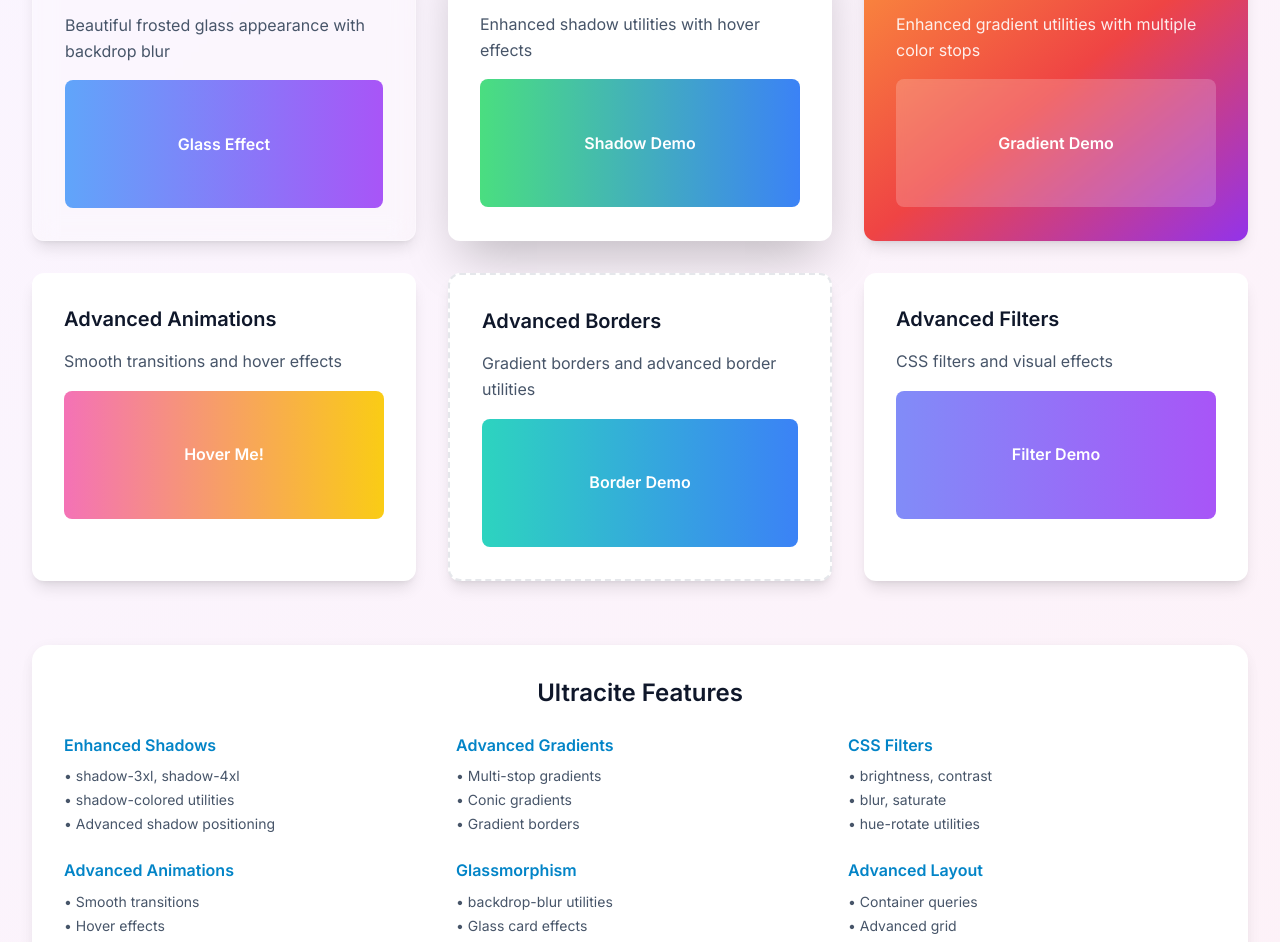
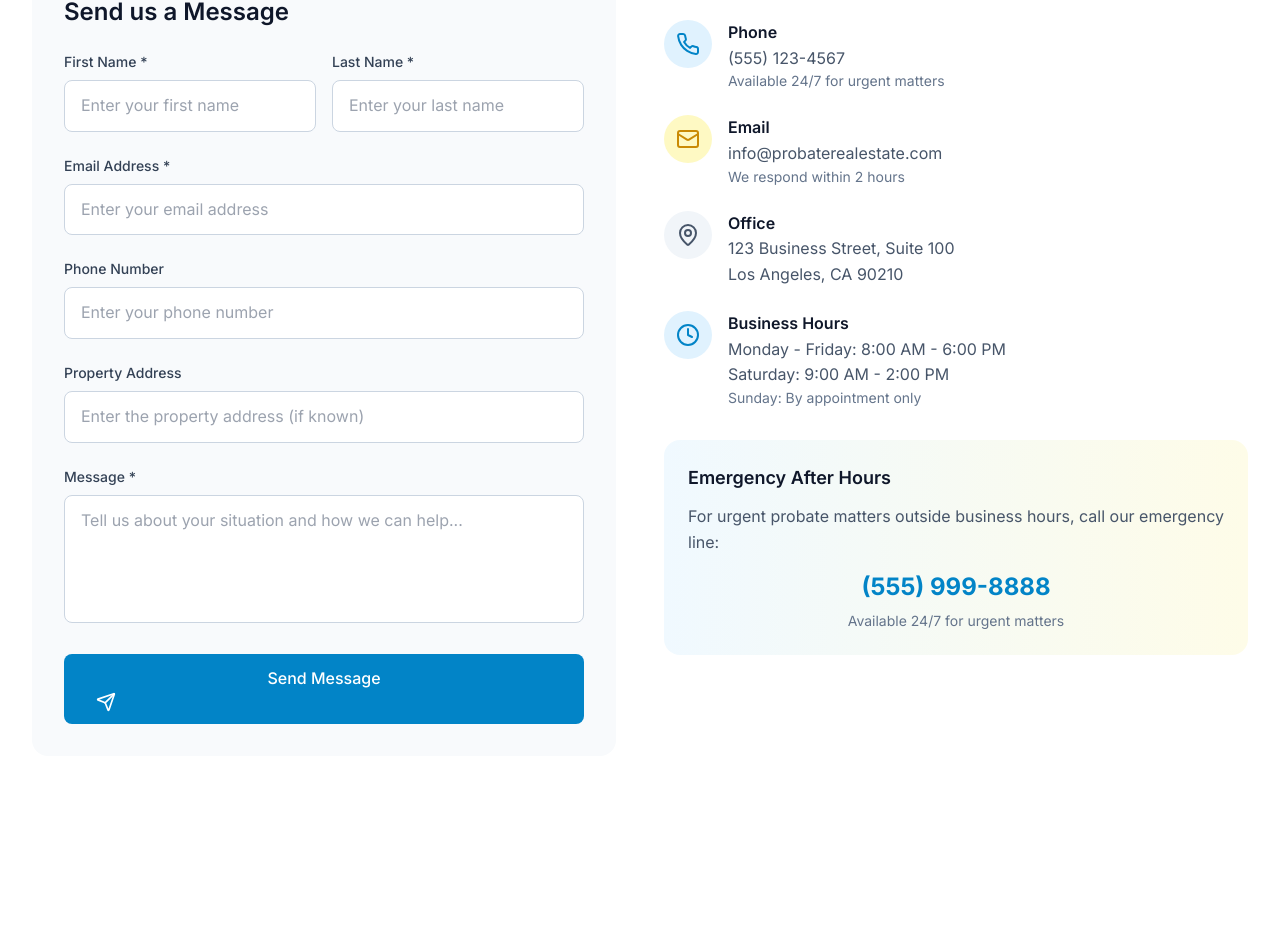
Before and after one commit to DrJanDuffy/probaterealestatesales.com, a Next.js app: page / in a window 1280 px wide. Shown: the part 5531-6473 px from the top of the page. After the commit the page ends 6351 px from the top, so only its background shows below. Built offline with nearby package versions, Linux system fonts and the light colour scheme.

Commit message:
Remove Ultracite completely to fix Vercel deployment issues

```diff
--- a/package.json
+++ b/package.json
@@ -6,7 +6,6 @@
     "dev": "next dev",
     "build": "next build",
     "start": "next start",
-    "export": "next build && next export",
     "lint": "biome check .",
     "lint:fix": "biome check --write .",
     "format": "biome format --write .",
@@ -18,8 +17,7 @@
     "next": "15.5.0",
     "react": "^18.3.1",
     "react-dom": "^18.3.1",
-    "tailwind-merge": "^2.5.4",
-    "ultracite": "^5.2.5"
+    "tailwind-merge": "^2.5.4"
   },
   "devDependencies": {
     "@biomejs/biome": "^1.9.0",
--- a/src/app/page.tsx
+++ b/src/app/page.tsx
@@ -4,7 +4,6 @@
 import WhyChooseUs from '@/components/WhyChooseUs';
 import Testimonials from '@/components/Testimonials';
 import ContactSection from '@/components/ContactSection';
-import UltraciteDemo from '@/components/UltraciteDemo';
 
 export default function Home() {
   return (
@@ -14,7 +13,6 @@
       <FeaturedProperties />
       <WhyChooseUs />
       <Testimonials />
-      <UltraciteDemo />
       <ContactSection />
     </main>
   );
--- a/src/components/UltraciteDemo.tsx
+++ /dev/null
@@ -1,153 +0,0 @@
-export default function UltraciteDemo() {
-  return (
-    <section className="section-padding bg-gradient-to-br from-purple-50 to-pink-50">
-      <div className="container-max">
-        <div className="text-center mb-16">
-          <h2 className="text-3xl md:text-4xl font-bold text-secondary-900 mb-4">
-            Ultracite CSS Features
-          </h2>
-          <p className="text-xl text-secondary-600 max-w-3xl mx-auto">
-            Enhanced CSS utilities and components powered by Ultracite
-          </p>
-        </div>
-
-        <div className="grid md:grid-cols-2 lg:grid-cols-3 gap-8">
-          {/* Glassmorphism Card */}
-          <div className="card backdrop-blur-md bg-white/20 border border-white/30 p-8">
-            <h3 className="text-xl font-semibold text-secondary-900 mb-4">
-              Glassmorphism Effect
-            </h3>
-            <p className="text-secondary-600 mb-4">
-              Beautiful frosted glass appearance with backdrop blur
-            </p>
-            <div className="h-32 bg-gradient-to-r from-blue-400 to-purple-500 rounded-lg flex items-center justify-center">
-              <span className="text-white font-semibold">Glass Effect</span>
-            </div>
-          </div>
-
-          {/* Advanced Shadows */}
-          <div className="card shadow-2xl hover:shadow-3xl transition-shadow duration-300 p-8">
-            <h3 className="text-xl font-semibold text-secondary-900 mb-4">
-              Advanced Shadows
-            </h3>
-            <p className="text-secondary-600 mb-4">
-              Enhanced shadow utilities with hover effects
-            </p>
-            <div className="h-32 bg-gradient-to-r from-green-400 to-blue-500 rounded-lg flex items-center justify-center">
-              <span className="text-white font-semibold">Shadow Demo</span>
-            </div>
-          </div>
-
-          {/* Advanced Gradients */}
-          <div className="card bg-gradient-to-br from-orange-400 via-red-500 to-purple-600 p-8 text-white">
-            <h3 className="text-xl font-semibold mb-4">
-              Advanced Gradients
-            </h3>
-            <p className="mb-4 opacity-90">
-              Enhanced gradient utilities with multiple color stops
-            </p>
-            <div className="h-32 bg-white/20 rounded-lg flex items-center justify-center backdrop-blur-sm">
-              <span className="font-semibold">Gradient Demo</span>
-            </div>
-          </div>
-
-          {/* Advanced Animations */}
-          <div className="card p-8 group">
-            <h3 className="text-xl font-semibold text-secondary-900 mb-4">
-              Advanced Animations
-            </h3>
-            <p className="text-secondary-600 mb-4">
-              Smooth transitions and hover effects
-            </p>
-            <div className="h-32 bg-gradient-to-r from-pink-400 to-yellow-400 rounded-lg flex items-center justify-center transform group-hover:scale-110 transition-all duration-300">
-              <span className="text-white font-semibold">Hover Me!</span>
-            </div>
-          </div>
-
-          {/* Advanced Borders */}
-          <div className="card border-2 border-dashed border-gradient-to-r from-blue-500 to-purple-500 p-8">
-            <h3 className="text-xl font-semibold text-secondary-900 mb-4">
-              Advanced Borders
-            </h3>
-            <p className="text-secondary-600 mb-4">
-              Gradient borders and advanced border utilities
-            </p>
-            <div className="h-32 bg-gradient-to-r from-teal-400 to-blue-500 rounded-lg flex items-center justify-center">
-              <span className="text-white font-semibold">Border Demo</span>
-            </div>
-          </div>
-
-          {/* Advanced Filters */}
-          <div className="card p-8">
-            <h3 className="text-xl font-semibold text-secondary-900 mb-4">
-              Advanced Filters
-            </h3>
-            <p className="text-secondary-600 mb-4">
-              CSS filters and visual effects
-            </p>
-            <div className="h-32 bg-gradient-to-r from-indigo-400 to-purple-500 rounded-lg flex items-center justify-center hover:brightness-110 hover:contrast-125 transition-all duration-300">
-              <span className="text-white font-semibold">Filter Demo</span>
-            </div>
-          </div>
-        </div>
-
-        {/* Ultracite Features List */}
-        <div className="mt-16 bg-white rounded-2xl p-8 shadow-soft">
-          <h3 className="text-2xl font-semibold text-secondary-900 mb-6 text-center">
-            Ultracite Features
-          </h3>
-          <div className="grid md:grid-cols-2 lg:grid-cols-3 gap-6">
-            <div className="space-y-2">
-              <h4 className="font-semibold text-primary-600">Enhanced Shadows</h4>
-              <ul className="text-sm text-secondary-600 space-y-1">
-                <li>• shadow-3xl, shadow-4xl</li>
-                <li>• shadow-colored utilities</li>
-                <li>• Advanced shadow positioning</li>
-              </ul>
-            </div>
-            <div className="space-y-2">
-              <h4 className="font-semibold text-primary-600">Advanced Gradients</h4>
-              <ul className="text-sm text-secondary-600 space-y-1">
-                <li>• Multi-stop gradients</li>
-                <li>• Conic gradients</li>
-                <li>• Gradient borders</li>
-              </ul>
-            </div>
-            <div className="space-y-2">
-              <h4 className="font-semibold text-primary-600">CSS Filters</h4>
-              <ul className="text-sm text-secondary-600 space-y-1">
-                <li>• brightness, contrast</li>
-                <li>• blur, saturate</li>
-                <li>• hue-rotate utilities</li>
-              </ul>
-            </div>
-            <div className="space-y-2">
-              <h4 className="font-semibold text-primary-600">Advanced Animations</h4>
-              <ul className="text-sm text-secondary-600 space-y-1">
-                <li>• Smooth transitions</li>
-                <li>• Hover effects</li>
-                <li>• Transform utilities</li>
-              </ul>
-            </div>
-            <div className="space-y-2">
-              <h4 className="font-semibold text-primary-600">Glassmorphism</h4>
-              <ul className="text-sm text-secondary-600 space-y-1">
-                <li>• backdrop-blur utilities</li>
-                <li>• Glass card effects</li>
-                <li>• Transparency controls</li>
-              </ul>
-            </div>
-            <div className="space-y-2">
-              <h4 className="font-semibold text-primary-600">Advanced Layout</h4>
-              <ul className="text-sm text-secondary-600 space-y-1">
-                <li>• Container queries</li>
-                <li>• Advanced grid</li>
-                <li>• Flexbox utilities</li>
-              </ul>
-            </div>
-          </div>
-        </div>
-      </div>
-    </section>
-  );
-}
```
Also changed, not shown: 1 other file (tests, documents, lock files or other folders).
